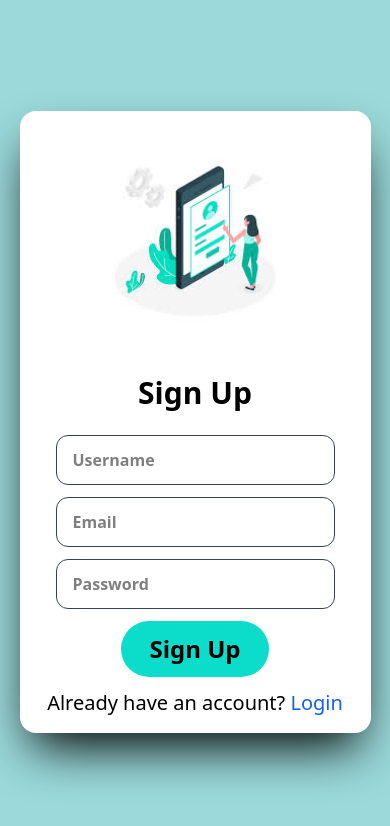
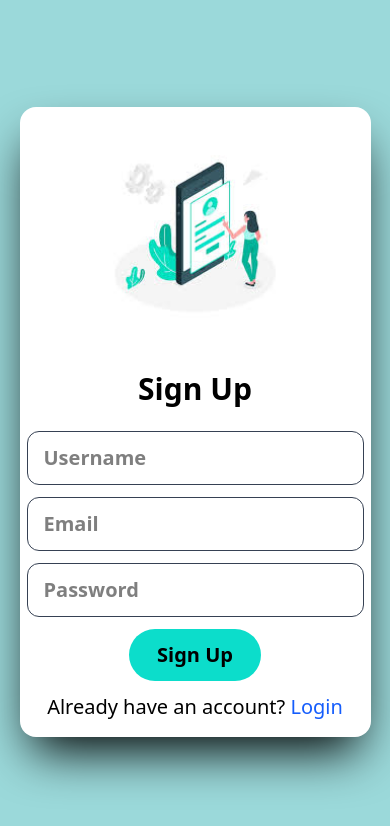
Before and after one commit to ProgrammingWithSalman/Todo-App, a React (Vite) app in the folder frontend/: page /signup in a window 390 px wide. Shown: the top 826 px of the page. Built offline with nearby package versions, Linux system fonts and the light colour scheme.

Commit message:
fixing responsiveness

```diff
--- a/frontend/src/pages/Login.jsx
+++ b/frontend/src/pages/Login.jsx
@@ -28,7 +28,7 @@ const Login = () => {
   }
  return (
     <div className='flex items-center justify-center min-h-screen  py-4'>
-      <div className='flex flex-col md:grid md:grid-cols-2 w-[90%] md:w-[50%] mx-auto bg-white h-[90%] md:h-[70vh] rounded-2xl pb-7 md:px-6 md:py-10 shadow-2xl shadow-black' >
+      <div className='flex flex-col md:grid md:grid-cols-2 w-[90%] md:w-[70%] lg:w-[50%] mx-auto bg-white h-[90%] lg:h-[70vh] rounded-2xl pb-7 md:px-6 md:py-10 shadow-2xl shadow-black' >
         <form onSubmit={(e) => handleLogin(e)} className='flex flex-col items-center justify-center md:py-5'>
           <h1 className='text-4xl font-bold pb-3'>Login</h1>
           <input
--- a/frontend/src/pages/SignUp.jsx
+++ b/frontend/src/pages/SignUp.jsx
@@ -38,11 +38,11 @@ const SignUp = () => {
 
   return (
     <div className='flex items-center justify-center min-h-screen  py-4'>
-      <div className='flex flex-col md:grid md:grid-cols-2  w-[90%] md:w-[50%] mx-autox bg-white h-[90%] md:h-[70vh] rounded-2xl px-3 md:px-6 py-4 md:py-10 shadow-2xl shadow-black' >
+      <div className='flex flex-col md:grid md:grid-cols-2  w-[90%] lg:w-[50%] mx-autox bg-white h-[90%] lg:h-[70vh] rounded-2xl px-3 md:px-6 py-4 md:py-10 shadow-2xl shadow-black' >
         <form onSubmit={(e) => handleSignUp(e)} className='flex flex-col items-center md:py-5'>
           <h1 className='text-3xl md:text-4xl font-bold pb-3'>Sign Up</h1>
           <input
-            className=' px-4 py-3 md:py-5  md:text-2xl mt-3 md:m-4 border border-gray-700 rounded-xl font-semibold'
+            className=' px-4 py-3 md:py-5 text-xl md:text-2xl mt-3 md:m-4 border border-gray-700 rounded-xl font-semibold'
             type="text"
             name='username'
             placeholder='Username'
@@ -50,7 +50,7 @@ const SignUp = () => {
             onChange={(e) => setUsername(e.target.value)}
           />
             <input
-              className='px-4 py-3 md:py-5 md:text-2xl mt-3 md:m-4 border border-gray-700 rounded-xl font-semibold'
+              className='px-4 py-3 md:py-5 text-xl md:text-2xl mt-3 md:m-4 border border-gray-700 rounded-xl font-semibold'
               type="text"
               name='email'
               placeholder='Email'
@@ -58,7 +58,7 @@ const SignUp = () => {
               onChange={(e) => setEmail(e.target.value)}
             />
           <input
-            className='px-4 py-3 md:py-5 l md:text-2xl mt-3 md:m-4 border border-gray-700 rounded-xl font-semibold'
+            className='px-4 py-3 md:py-5 text-xl  lg:text-2xl mt-3 md:m-4 border border-gray-700 rounded-xl font-semibold'
             type="text"
             name='password'
             placeholder='Password'
@@ -67,7 +67,7 @@ const SignUp = () => {
           />
           <button
             type='submit'
-            className='bg-[#0cddcb] text-black px-7 py-3 rounded-full font-bold text-2xl mt-3 cursor-pointer'
+            className='bg-[#0cddcb] text-black px-7 py-3 rounded-full font-bold text-xl md:text-2xl mt-3 cursor-pointer'
           >
             Sign Up
           </button>
```
